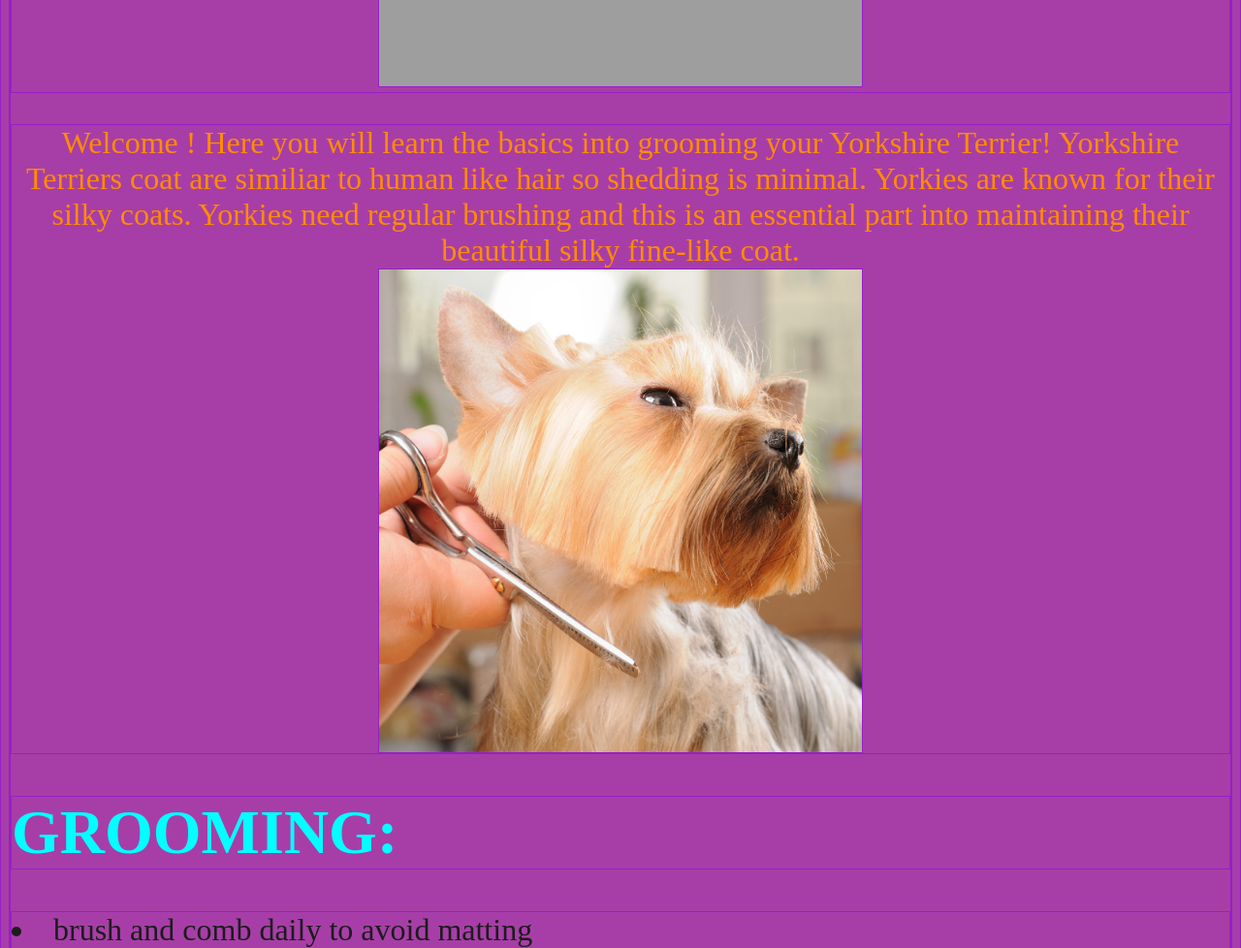
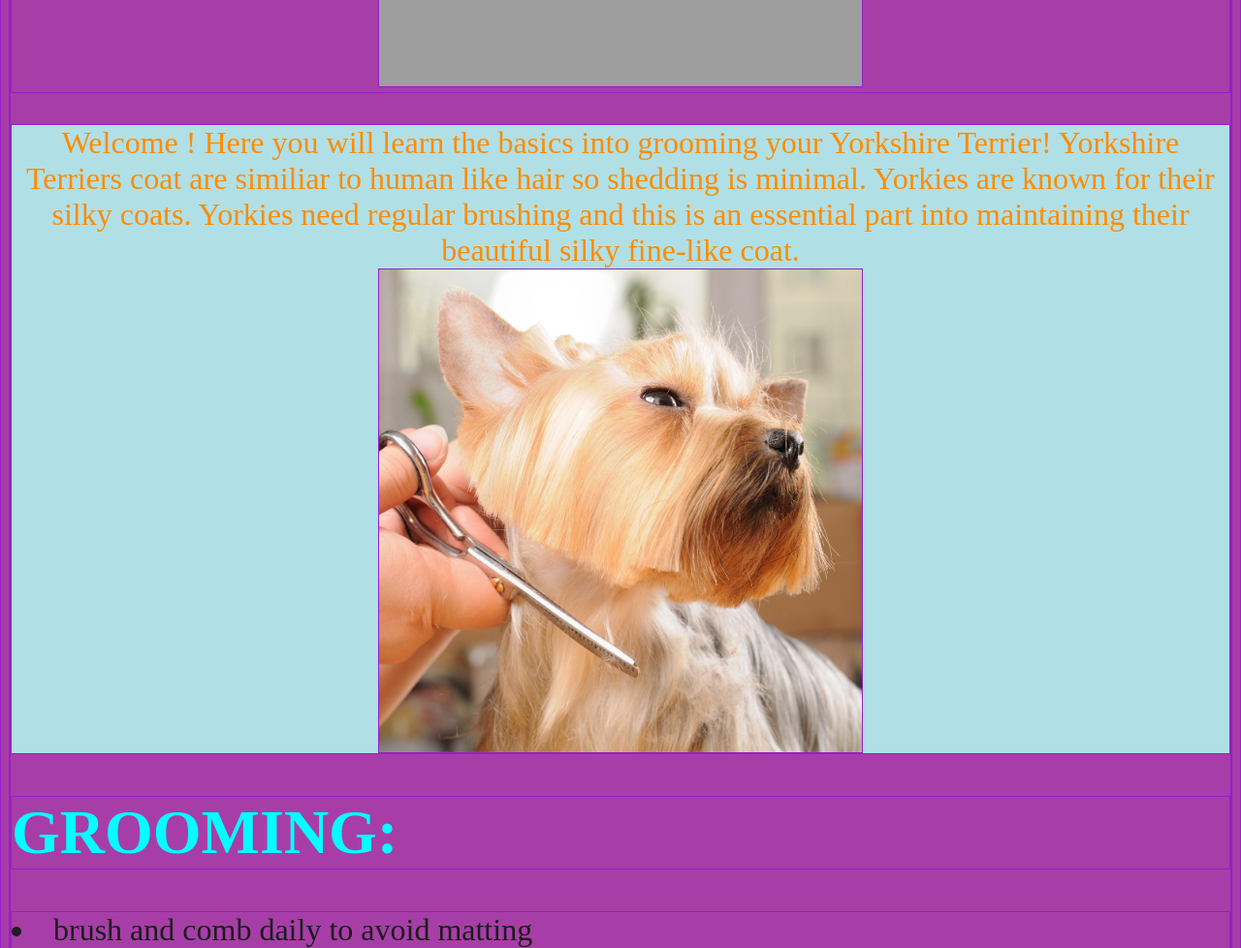
Before and after one commit to MarieShanell/homeworkaug2021, a website: page Week4HOMEWORK/index.html in a window 1280 px wide. Shown: the part 540-1518 px from the top of the page at 97% size. Drawn offline with Linux system fonts and the light colour scheme; grey boxes are pictures that could not be loaded.

Commit message:
added complex selector

```diff
--- a/Week4HOMEWORK/style.css
+++ b/Week4HOMEWORK/style.css
@@ -80,3 +80,7 @@ p {
   text-align: center;
   color: darkorange;
 }
+
+div + p {
+  background-color: powderblue;
+}
```
